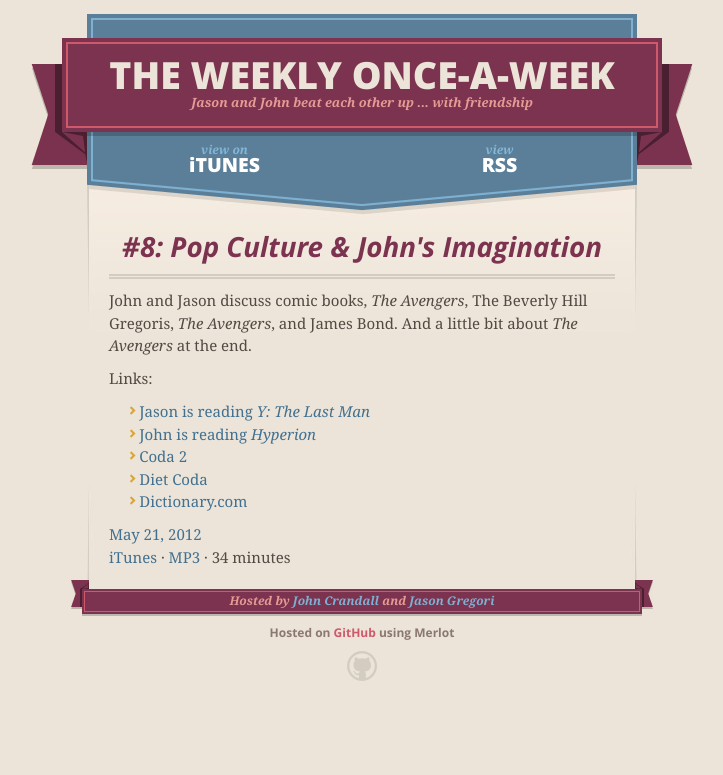
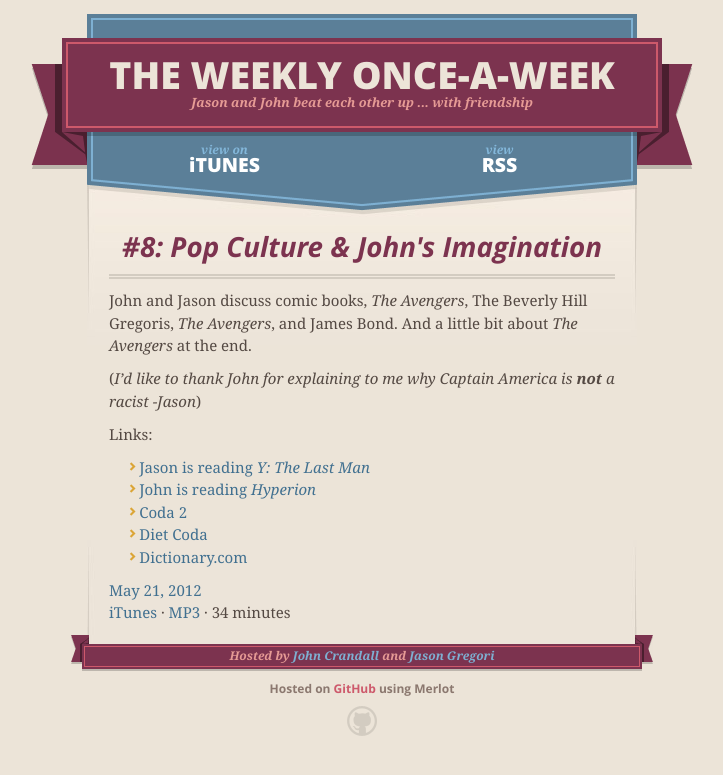
Before and after one commit to jasongregori/podcast, a Jekyll site: the page built from episodes/_posts/2012-05-21-8.md, in a window 1280 px wide. Shown: the top 775 px of the page, without its empty margins (278-1001 px from the left). Built offline with Jekyll 4.4.1, drawn with Linux system fonts in a browser that asks for light colours; nearby versions of some CDN libraries.

Commit message:
upload episode 8

```diff
--- a/episodes/_posts/2012-05-21-8.md
+++ b/episodes/_posts/2012-05-21-8.md
@@ -15,5 +15,8 @@
     l: http://dictionary.reference.com/
 
 seconds: 2080
-bytes: 8323260
+bytes: 8393976
 ---
+
+
+(*I'd like to thank John for explaining to me why Captain America is **not** a racist -Jason*)
```
Also changed, not shown: 1 other file.
